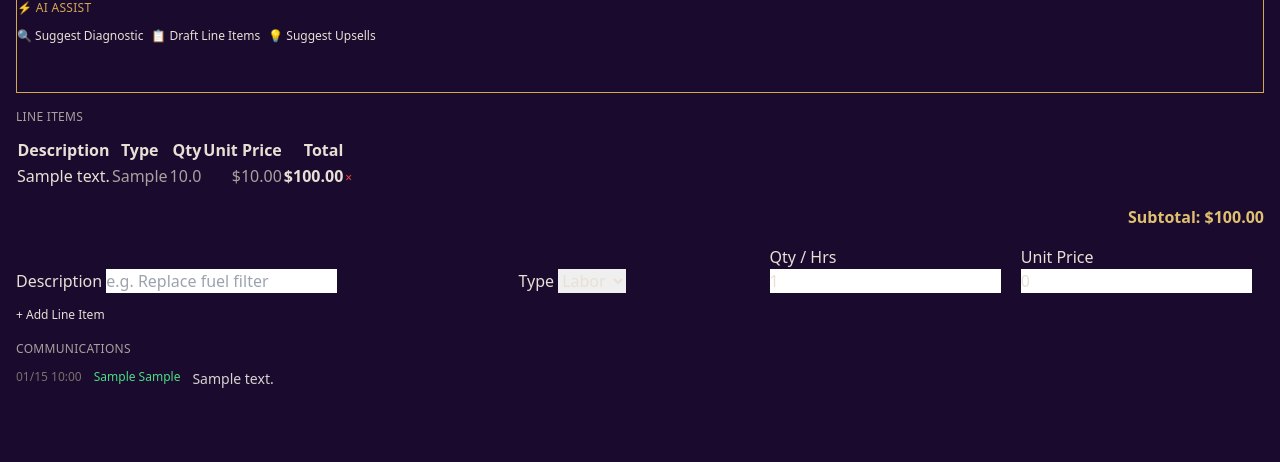
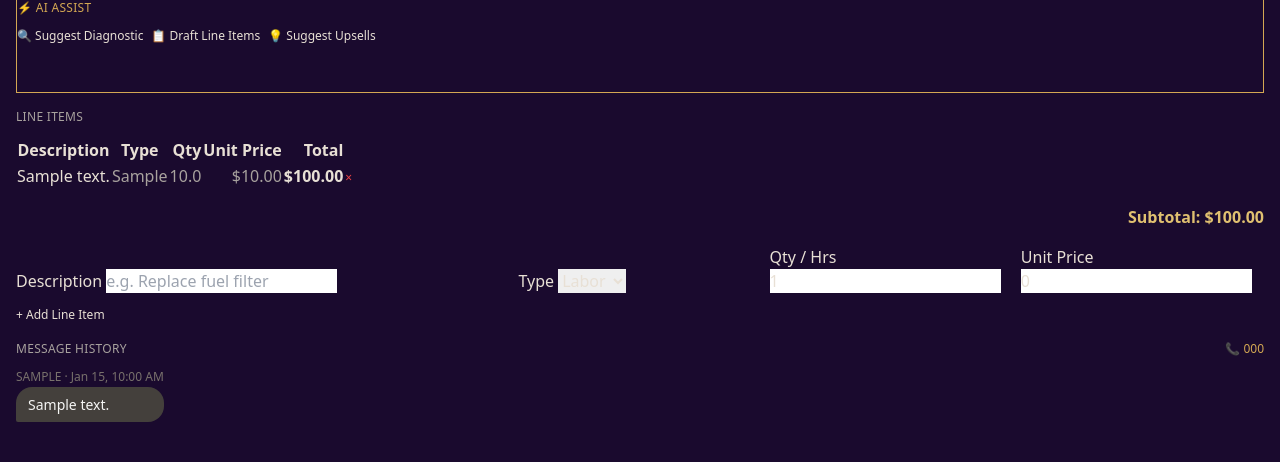
Before and after one commit to imperialauto/shop, a FastAPI app: page /ro/1 in a window 1280 px wide. Shown: the part 566-1028 px from the top of the page. Before the commit the page ends 954 px from the top, so only its background shows below. Run offline with FastAPI, Linux system fonts and the light colour scheme; the visitor is signed in with stand-in values (Sample User, id 1); tables that the repository leaves empty hold one stand-in row (values such as "Sample post"); some libraries are stand-ins or nearby versions.

Commit message:
Add SMS thread UI to RO detail + debug SMS send logging

```diff
--- a/app/routes/repair_orders.py
+++ b/app/routes/repair_orders.py
@@ -3,7 +3,7 @@ from fastapi.responses import HTMLResponse, RedirectResponse
 from fastapi.templating import Jinja2Templates
 from sqlalchemy.orm import Session
 from app.database import get_db
-from app.models import RepairOrder, Customer, Vehicle, User, LineItem
+from app.models import RepairOrder, Customer, Vehicle, User, LineItem, Communication
 from app.auth import get_current_user
 import os, secrets
 
@@ -127,9 +127,16 @@ def view_ro(request: Request, ro_id: int, db: Session = Depends(get_db)):
         raise HTTPException(status_code=404)
     techs = db.query(User).all()
     subtotal = sum(li.total for li in ro.line_items)
+    # Pull all communications for this customer (across all ROs), sorted oldest→newest
+    comms = (
+        db.query(Communication)
+        .filter(Communication.customer_id == ro.customer_id)
+        .order_by(Communication.created_at.asc())
+        .all()
+    )
     return templates.TemplateResponse("repair_orders/detail.html", {
         "request": request, "user": user, "ro": ro, "techs": techs,
-        "statuses": RO_STATUSES, "subtotal": subtotal,
+        "statuses": RO_STATUSES, "subtotal": subtotal, "comms": comms,
     })
 
 
--- a/app/routes/webhooks.py
+++ b/app/routes/webhooks.py
@@ -62,6 +62,7 @@ async def send_sms(to: str, body: str) -> dict:
             headers={"Authorization": f"Bearer {OPENPHONE_API_KEY}"},
             json=payload,
         )
+        print(f"[SMS] status={resp.status_code} to={to} payload={payload} response={resp.text[:300]}")
         return resp.json()
 
 # ── Conversation session helpers ───────────────────────────────────────────
--- a/app/templates/repair_orders/detail.html
+++ b/app/templates/repair_orders/detail.html
@@ -167,19 +167,45 @@
 </div>
 
 <!-- Communications -->
-{% if ro.communications %}
 <div class="card mb-4">
-  <h3 class="text-xs text-stone-400 uppercase tracking-wide mb-3">Communications</h3>
-  {% for comm in ro.communications %}
-  <div class="flex gap-3 mb-2">
-    <span class="text-xs text-stone-500">{{ comm.created_at.strftime('%m/%d %H:%M') }}</span>
-    <span class="text-xs {% if comm.direction == 'inbound' %}text-blue-400{% else %}text-green-400{% endif %}">
-      {{ comm.direction }} {{ comm.channel }}
-    </span>
-    <span class="text-sm text-stone-300">{{ comm.body }}</span>
+  <div class="flex items-center justify-between mb-3">
+    <h3 class="text-xs text-stone-400 uppercase tracking-wide">Message History</h3>
+    {% if ro.customer.phone %}
+    <a href="tel:{{ ro.customer.phone }}" class="text-xs text-gold-400 hover:underline">
+      📞 {{ ro.customer.phone }}
+    </a>
+    {% endif %}
   </div>
-  {% endfor %}
+
+  {% if comms %}
+  <div class="flex flex-col gap-2 max-h-96 overflow-y-auto pr-1" id="comms-thread">
+    {% for comm in comms %}
+    <div class="flex {% if comm.direction == 'outbound' %}justify-end{% else %}justify-start{% endif %}">
+      <div class="max-w-xs lg:max-w-md">
+        {# Channel badge above bubble #}
+        <div class="text-xs text-stone-500 mb-0.5 {% if comm.direction == 'outbound' %}text-right{% endif %}">
+          {{ comm.channel | upper }} · {{ comm.created_at.strftime('%b %d, %I:%M %p') }}
+        </div>
+        <div class="px-3 py-2 rounded-2xl text-sm leading-snug
+          {% if comm.direction == 'outbound' %}
+            bg-yellow-500 text-stone-900 rounded-br-sm
+          {% else %}
+            bg-stone-700 text-stone-100 rounded-bl-sm
+          {% endif %}">
+          {{ comm.body }}
+        </div>
+      </div>
+    </div>
+    {% endfor %}
+  </div>
+  <script>
+    // Auto-scroll to bottom of thread on load
+    const thread = document.getElementById('comms-thread');
+    if (thread) thread.scrollTop = thread.scrollHeight;
+  </script>
+  {% else %}
+  <p class="text-stone-500 text-sm">No messages yet. Messages from the SMS intake bot will appear here.</p>
+  {% endif %}
 </div>
-{% endif %}
 
 {% endblock %}
```
Also changed, not shown: 1 other file.
